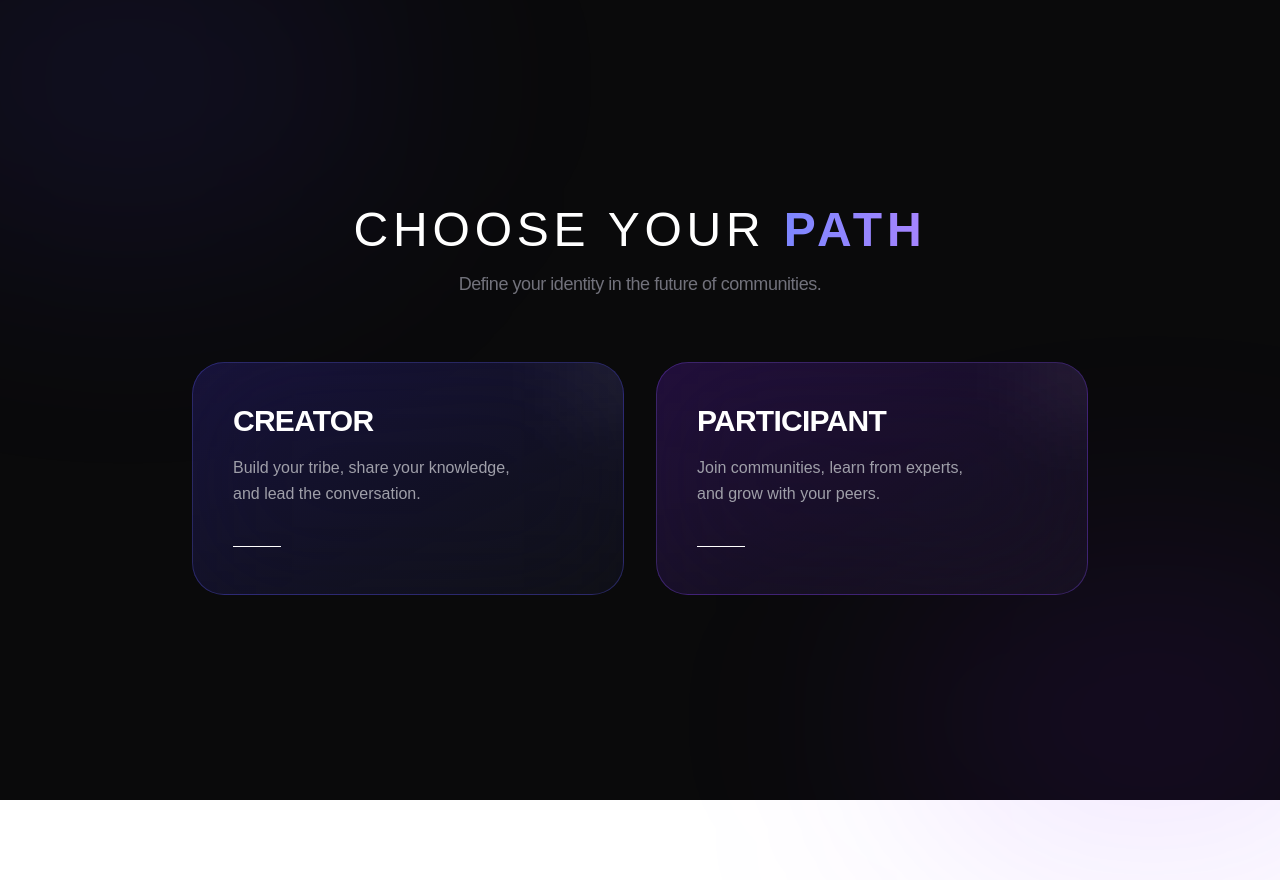
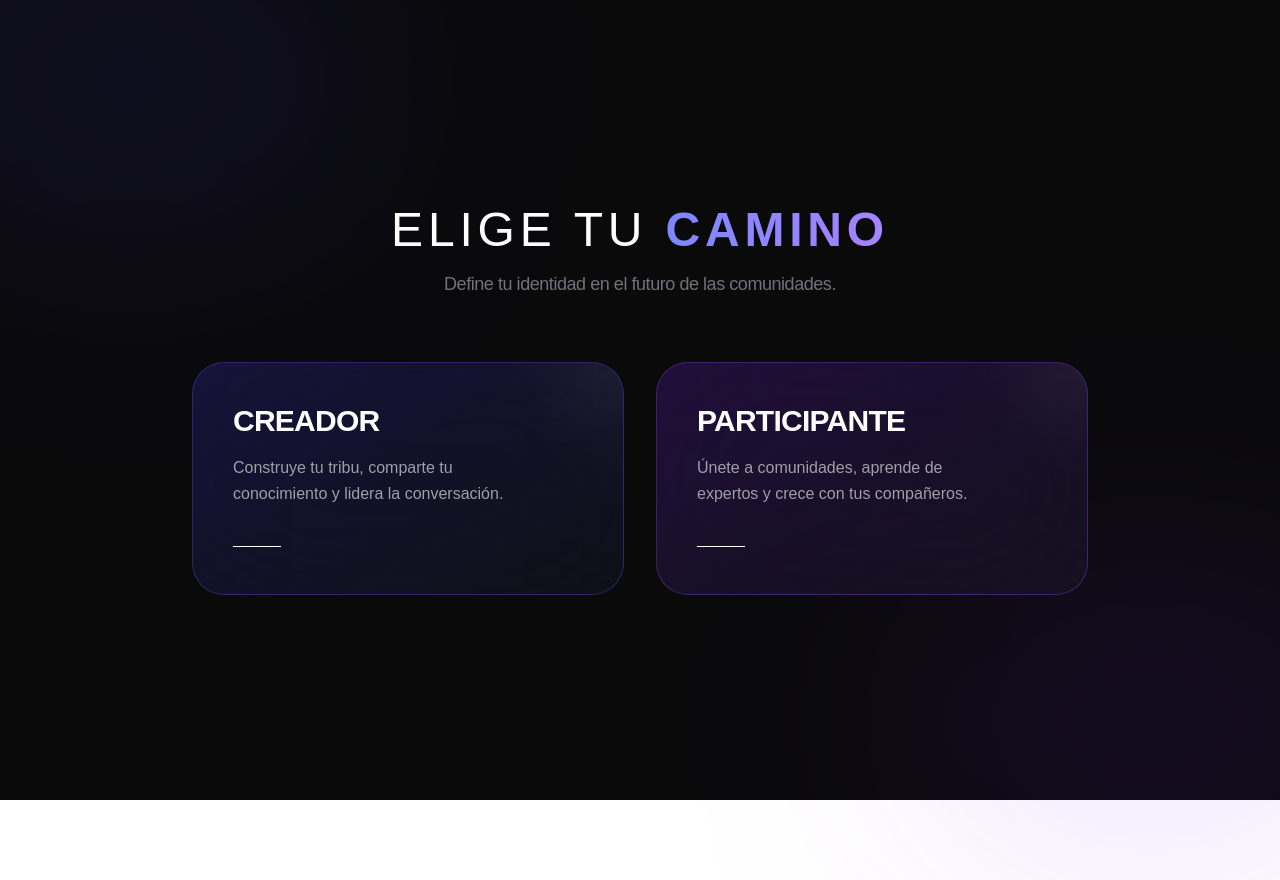
Before and after one commit to Clinibot/skool, a Next.js app: page /onboarding in a window 1280 px wide. Shown: the top 880 px of the page. Built offline with nearby package versions, Linux system fonts and the light colour scheme.

Commit message:
Translate onboarding to Spanish, fix env vars and add global_role column

```diff
--- a/src/app/onboarding/page.tsx
+++ b/src/app/onboarding/page.tsx
@@ -35,23 +35,23 @@ export default function OnboardingPage() {
                     className="text-center mb-16"
                 >
                     <h1 className="text-4xl md:text-5xl font-light tracking-widest mb-4 uppercase">
-                        Choose your <span className="font-bold text-transparent bg-clip-text bg-gradient-to-r from-indigo-400 to-violet-400">Path</span>
+                        Elige tu <span className="font-bold text-transparent bg-clip-text bg-gradient-to-r from-indigo-400 to-violet-400">Camino</span>
                     </h1>
-                    <p className="text-zinc-500 tracking-tight text-lg">Define your identity in the future of communities.</p>
+                    <p className="text-zinc-500 tracking-tight text-lg">Define tu identidad en el futuro de las comunidades.</p>
                 </motion.div>
 
                 <div className="grid md:grid-cols-2 gap-8">
                     <RoleCard
-                        title="Creator"
-                        description="Build your tribe, share your knowledge, and lead the conversation."
+                        title="Creador"
+                        description="Construye tu tribu, comparte tu conocimiento y lidera la conversación."
                         onClick={() => handleSelect('creator')}
                         isLoading={loading === 'creator'}
                         gradient="from-indigo-600/20 to-indigo-400/5"
                         borderColor="border-indigo-500/30"
                     />
                     <RoleCard
-                        title="Participant"
-                        description="Join communities, learn from experts, and grow with your peers."
+                        title="Participante"
+                        description="Únete a comunidades, aprende de expertos y crece con tus compañeros."
                         onClick={() => handleSelect('participant')}
                         isLoading={loading === 'participant'}
                         gradient="from-violet-600/20 to-violet-400/5"
@@ -88,7 +88,7 @@ function RoleCard({ title, description, onClick, isLoading, gradient, borderColo
                         <Loader2 className="w-5 h-5 animate-spin text-white" />
                     ) : (
                         <span className="text-[10px] uppercase tracking-[0.3em] font-bold opacity-0 group-hover:opacity-100 transition-opacity">
-                            Select Identity
+                            Seleccionar Identidad
                         </span>
                     )}
                 </div>
```
